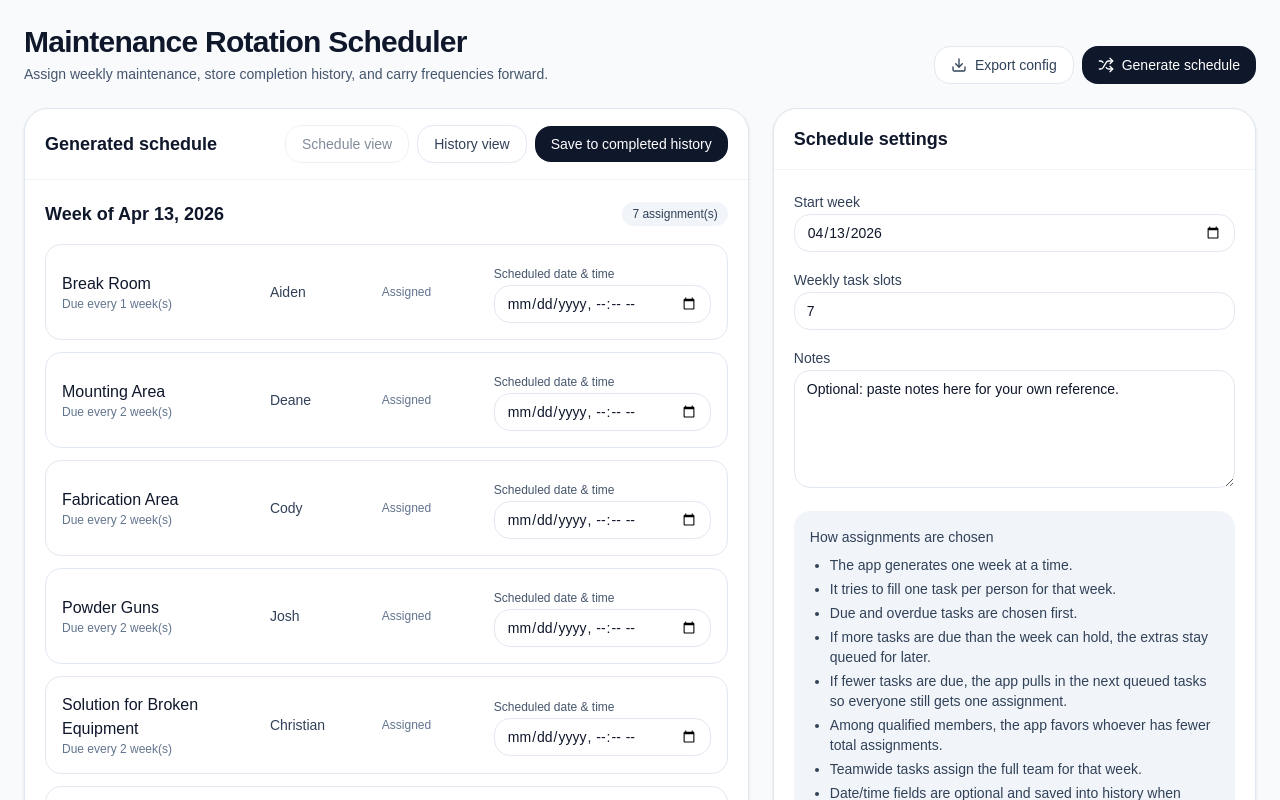
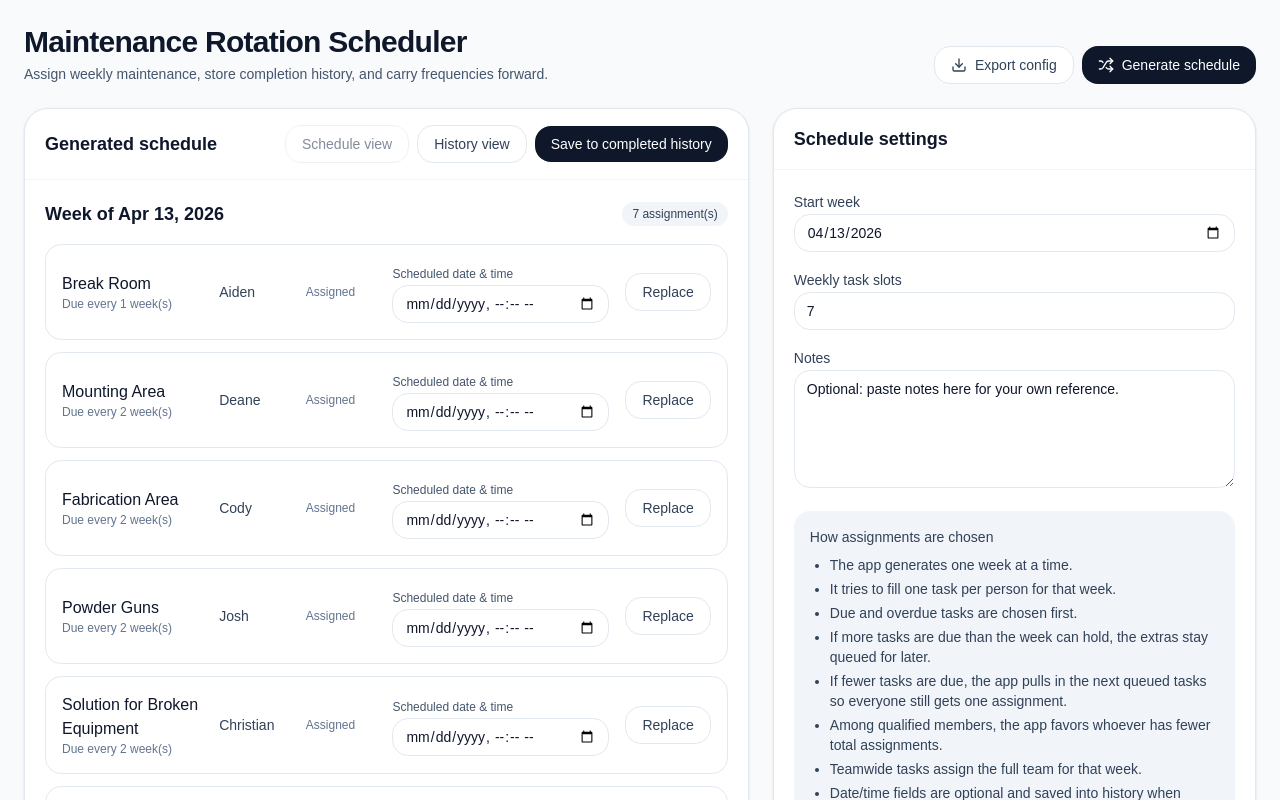
Before and after one commit to garrettkwsd/maintenance-scheduler, a Next.js app: page / in a window 1280 px wide. Both pictures are taken after typing "2020-01-15", "2020-01-15", "2020-01-15", "2020-01-15", "2020-01-15", "2020-01-15" into the empty fields and a click on the button "Generate schedule". Shown: the top 800 px of the page. Built offline with nearby package versions, Linux system fonts and the light colour scheme.

Commit message:
Add task replacement and move new tasks to top

```diff
--- a/app/page.tsx
+++ b/app/page.tsx
@@ -554,7 +554,6 @@ export default function MaintenanceSchedulerApp() {
 
   const addTask = () => {
     setTasks((prev) => [
-      ...prev,
       {
         id: uid(),
         name: "",
@@ -564,6 +563,7 @@ export default function MaintenanceSchedulerApp() {
         lastCompleted: "",
         assignEntireTeam: false,
       },
+      ...prev,
     ]);
   };
 
@@ -591,6 +591,70 @@ export default function MaintenanceSchedulerApp() {
         assignments: prev.assignments.map((assignment) =>
           assignment.taskId === taskId && assignment.memberId === memberId
             ? { ...assignment, scheduledFor }
+            : assignment
+        ),
+      };
+    });
+  };
+
+  const replaceGeneratedTask = (taskId: string, memberId: string | null) => {
+    if (!generated || !memberId) return;
+
+    const assignmentToReplace = generated.assignments.find(
+      (assignment) => assignment.taskId === taskId && assignment.memberId === memberId
+    );
+    if (!assignmentToReplace) return;
+
+    const memberAssignments = new Set(
+      generated.assignments
+        .filter((assignment) => assignment.memberId && assignment.memberId !== memberId)
+        .map((assignment) => assignment.taskId)
+    );
+
+    const taskLastCompleted = Object.fromEntries(tasks.map((task) => [task.id, task.lastCompleted || ""]));
+    history.forEach((row) => {
+      if (row.taskId && row.date > (taskLastCompleted[row.taskId] || "")) {
+        taskLastCompleted[row.taskId] = row.date;
+      }
+    });
+
+    const weekStartDate = new Date(`${generated.weekStart}T00:00:00`);
+    const dueScore = (task: Task): number => {
+      const lastCompleted = taskLastCompleted[task.id] || task.lastCompleted || "";
+      if (!lastCompleted) return Number.POSITIVE_INFINITY;
+      const nextDue = addWeeks(lastCompleted, Number(task.frequencyWeeks || 1));
+      const msPerWeek = 7 * 24 * 60 * 60 * 1000;
+      return Math.floor((weekStartDate.getTime() - nextDue.getTime()) / msPerWeek);
+    };
+
+    const candidates = tasks
+      .filter((task) => task.id !== taskId)
+      .filter((task) => !task.assignEntireTeam)
+      .filter((task) => (task.qualifiedIds || []).includes(memberId))
+      .filter((task) => !generated.assignments.some((assignment) => assignment.taskId === task.id))
+      .filter((task) => !memberAssignments.has(task.id))
+      .sort((a, b) => {
+        const aScore = dueScore(a);
+        const bScore = dueScore(b);
+        if (aScore !== bScore) return bScore - aScore;
+        return (a.frequencyWeeks || 1) - (b.frequencyWeeks || 1);
+      });
+
+    const replacement = candidates[0];
+    if (!replacement) return;
+
+    setGenerated((prev) => {
+      if (!prev) return prev;
+      return {
+        ...prev,
+        assignments: prev.assignments.map((assignment) =>
+          assignment.taskId === taskId && assignment.memberId === memberId
+            ? {
+                ...assignment,
+                taskId: replacement.id,
+                taskName: replacement.name || "Untitled task",
+                note: `Replacement task, frequency ${replacement.frequencyWeeks} week(s)`,
+              }
             : assignment
         ),
       };
@@ -705,7 +769,7 @@ export default function MaintenanceSchedulerApp() {
                       {generated.assignments.map((row, idx) => (
                         <div
                           key={`${row.taskId}-${row.memberId || idx}`}
-                          className="grid gap-4 rounded-2xl border border-slate-200 p-4 lg:grid-cols-[2fr_1fr_1fr_1.2fr] lg:items-center"
+                          className="grid gap-4 rounded-2xl border border-slate-200 p-4 lg:grid-cols-[2fr_1fr_1fr_1.2fr_auto] lg:items-center"
                         >
                           <div>
                             <div className="font-medium">{row.taskName}</div>
@@ -720,6 +784,15 @@ export default function MaintenanceSchedulerApp() {
                               value={row.scheduledFor || ""}
                               onChange={(e) => updateGeneratedScheduledFor(row.taskId, row.memberId, e.target.value)}
                             />
+                          </div>
+                          <div className="flex justify-end">
+                            <SecondaryButton
+                              onClick={() => replaceGeneratedTask(row.taskId, row.memberId)}
+                              disabled={!row.memberId}
+                              className="whitespace-nowrap"
+                            >
+                              Replace
+                            </SecondaryButton>
                           </div>
                         </div>
                       ))}
```
